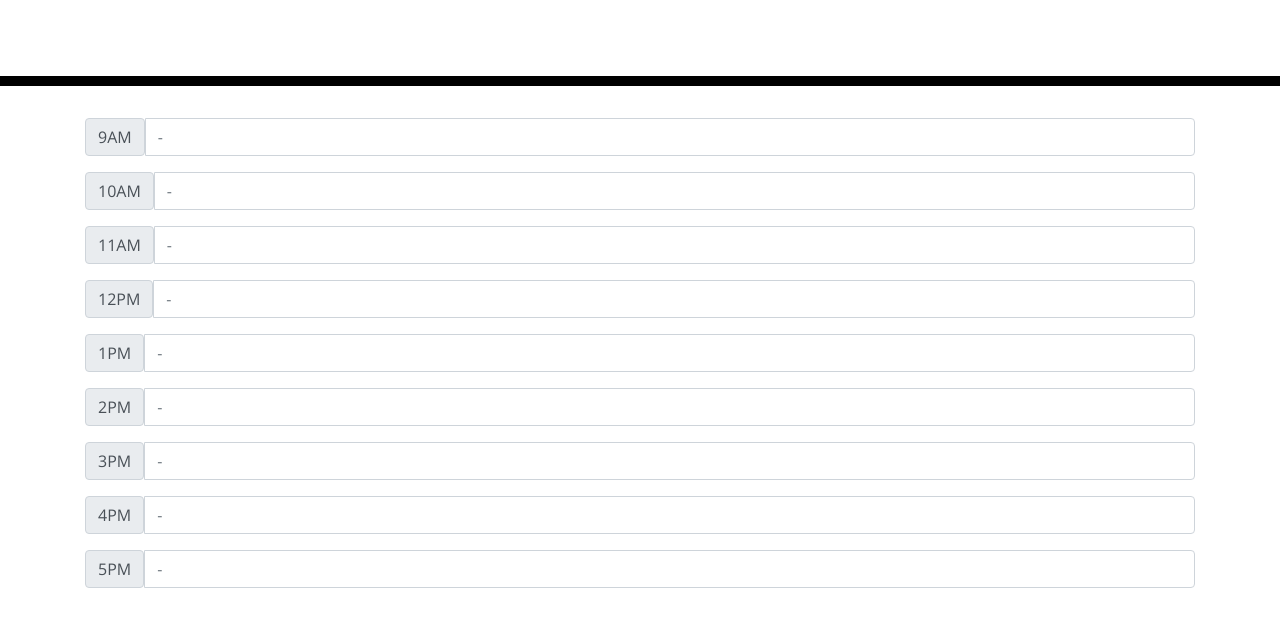
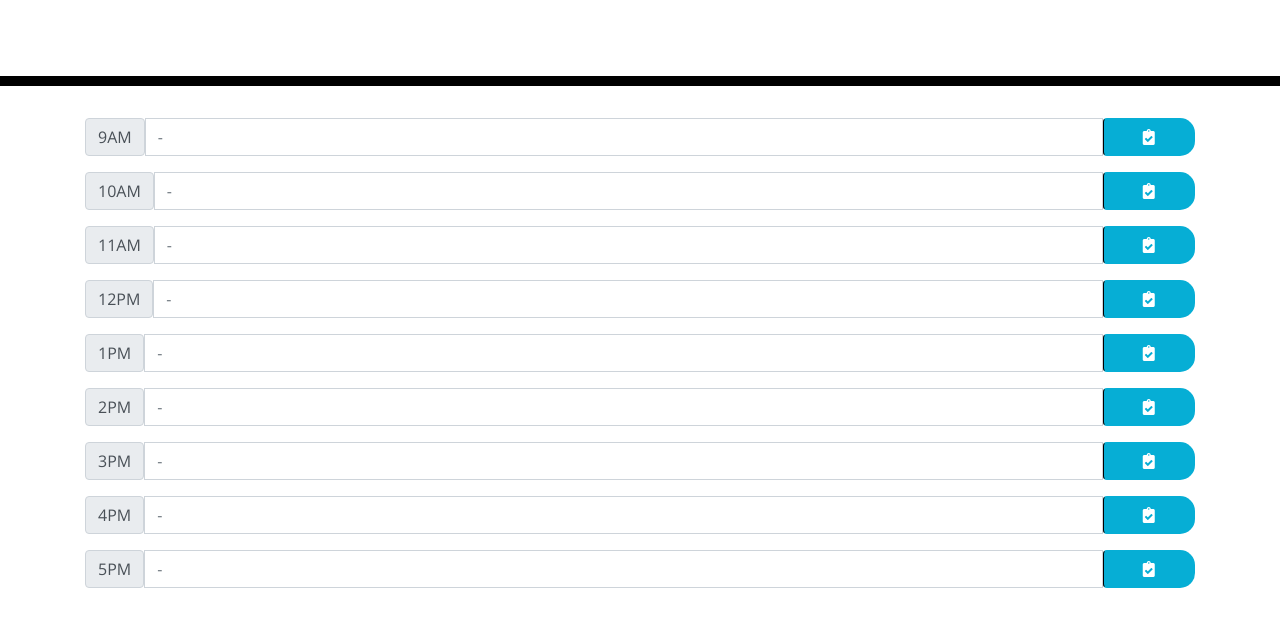
Before and after one commit to eriknilsen16/Work-Day-Scheduler--3rdpartyAPI-, a plain HTML site: page index.html in a window 1280 px wide. Shown: the part 182-800 px from the top of the page. Drawn offline with nearby package versions, Linux system fonts and the light colour scheme.

Commit message:
Add files via upload

```diff
--- a/index.html
+++ b/index.html
@@ -30,41 +30,50 @@
     </header>
     <div class="container">
       <!-- Timeblocks go here -->
-      <div class="input-group mb-3">
+      <div id="hour-9" class="input-group mb-3">
         <span class="input-group-text" id="basic-addon1">9AM</span>
         <input type="text" class="form-control" placeholder="-" aria-label="-" aria-describedby="basic-addon1">
+        <button class="btn saveBtn col-md-1"><i class="fas fa-clipboard-check"></i></button>
       </div>
-      <div class="input-group mb-3">
+      <div id="hour-10" class="input-group mb-3">
         <span class="input-group-text" id="basic-addon1">10AM</span>
         <input type="text" class="form-control" placeholder="-" aria-label="-" aria-describedby="basic-addon1">
+        <button class="btn saveBtn col-md-1"><i class="fas fa-clipboard-check"></i></button>
       </div>
-      <div class="input-group mb-3">
+      <div id="hour-11" class="input-group mb-3">
         <span class="input-group-text" id="basic-addon1">11AM</span>
         <input type="text" class="form-control" placeholder="-" aria-label="-" aria-describedby="basic-addon1">
+        <button class="btn saveBtn col-md-1"><i class="fas fa-clipboard-check"></i></button>
       </div>
-      <div class="input-group mb-3">
+      <div id="hour-12" class="input-group mb-3">
         <span class="input-group-text" id="basic-addon1">12PM</span>
         <input type="text" class="form-control" placeholder="-" aria-label="-" aria-describedby="basic-addon1">
+        <button class="btn saveBtn col-md-1"><i class="fas fa-clipboard-check"></i></button>
       </div>
-      <div class="input-group mb-3">
+      <div id="hour-1" class="input-group mb-3">
         <span class="input-group-text" id="basic-addon1">1PM</span>
         <input type="text" class="form-control" placeholder="-" aria-label="-" aria-describedby="basic-addon1">
+        <button class="btn saveBtn col-md-1"><i class="fas fa-clipboard-check"></i></button>
       </div>
-      <div class="input-group mb-3">
+      <div id="hour-2" class="input-group mb-3">
         <span class="input-group-text" id="basic-addon1">2PM</span>
         <input type="text" class="form-control" placeholder="-" aria-label="-" aria-describedby="basic-addon1">
+        <button class="btn saveBtn col-md-1"><i class="fas fa-clipboard-check"></i></button>
       </div>
-      <div class="input-group mb-3">
+      <div id="hour-3" class="input-group mb-3">
         <span class="input-group-text" id="basic-addon1">3PM</span>
         <input type="text" class="form-control" placeholder="-" aria-label="-" aria-describedby="basic-addon1">
+        <button class="btn saveBtn col-md-1"><i class="fas fa-clipboard-check"></i></button>
       </div>
-      <div class="input-group mb-3">
+      <div id="hour-4" class="input-group mb-3">
         <span class="input-group-text" id="basic-addon1">4PM</span>
         <input type="text" class="form-control" placeholder="-" aria-label="-" aria-describedby="basic-addon1">
+        <button class="btn saveBtn col-md-1"><i class="fas fa-clipboard-check"></i></button>
       </div>
-      <div class="input-group mb-3">
+      <div id="hour-5" class="input-group mb-3">
         <span class="input-group-text" id="basic-addon1">5PM</span>
         <input type="text" class="form-control" placeholder="-" aria-label="-" aria-describedby="basic-addon1">
+        <button class="btn saveBtn col-md-1"><i class="fas fa-clipboard-check"></i></button>
       </div>
 
 
```
